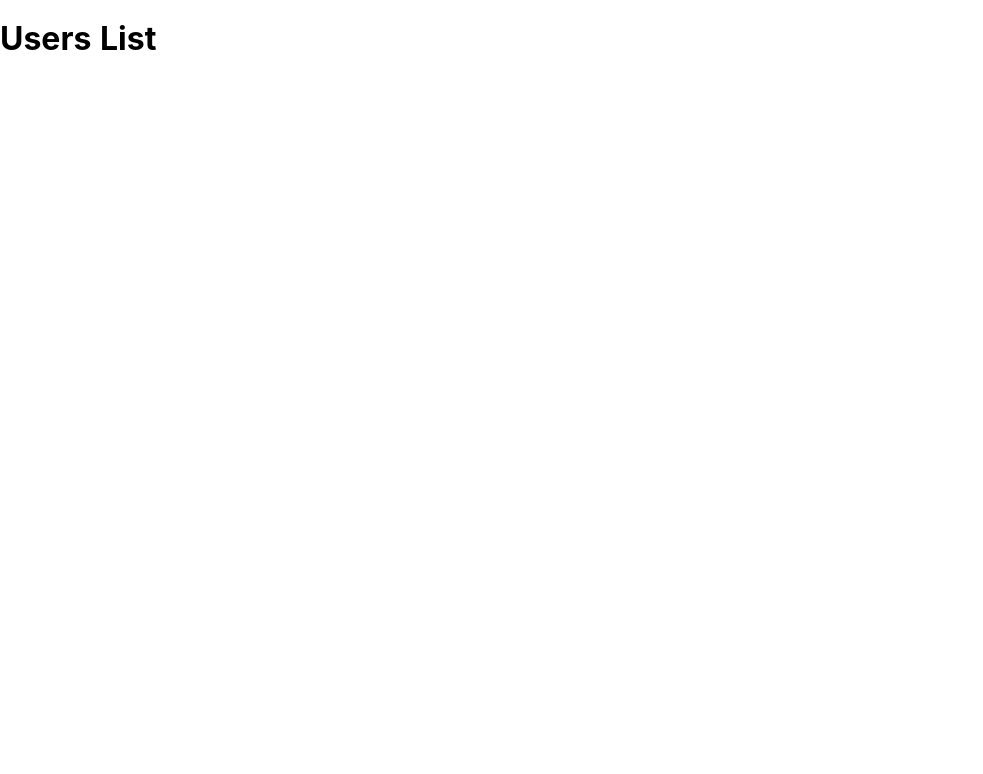
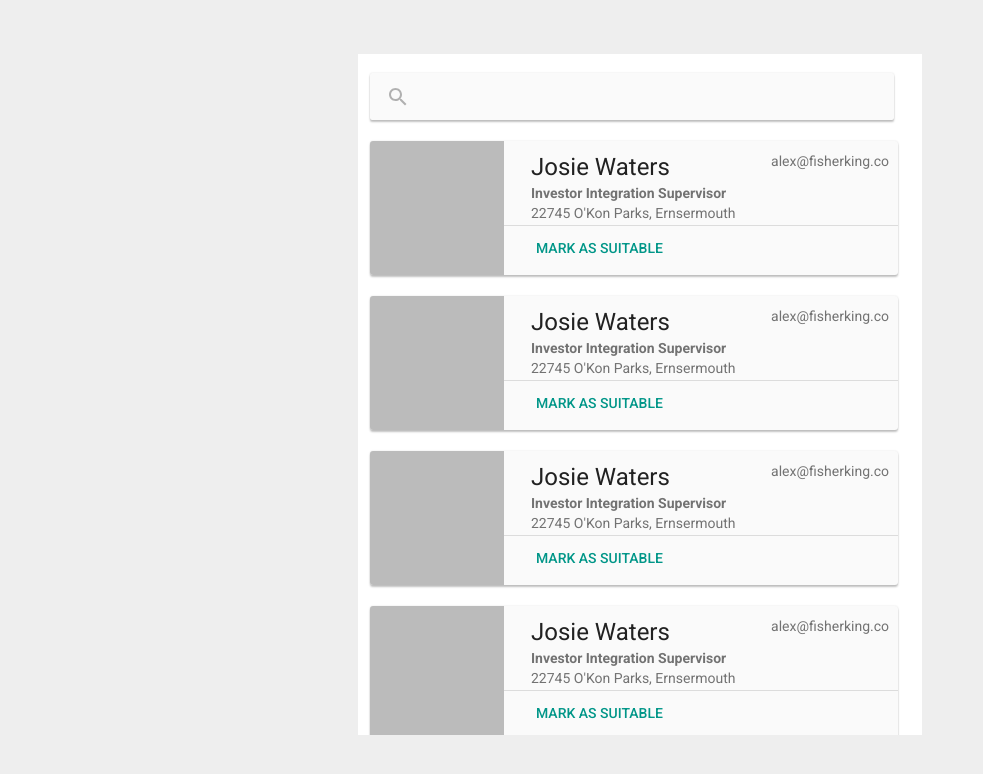
Before and after one commit to sharoneh/profile-search, a Nuxt app: page / in a window 1280 px wide. Shown: the top 774 px of the page, without its empty margins (0-983 px from the left). Built offline with nearby package versions, Linux system fonts and the light colour scheme.

Commit message:
base styling

```diff
--- /dev/null
+++ b/components/UserItem.vue
@@ -0,0 +1,117 @@
+<template>
+  <li class="user-item">
+    <div class="user-avatar"></div>
+
+    <div class="user-content">
+      <div class="user-info">
+        <h2 class="name">Josie Waters</h2>
+
+        <h3 class="position">Investor Integration Supervisor</h3>
+
+        <p class="email">alex@fisherking.co</p>
+
+        <address class="address">22745 O'Kon Parks, Ernsermouth</address>
+      </div>
+
+      <button class="action">Mark as suitable</button>
+    </div>
+  </li>
+</template>
+
+<script>
+export default {
+  name: 'UserItem',
+}
+</script>
+
+<style lang="scss" scoped>
+.user-item {
+  background-color: #fafafa;
+  background: #fafafa;
+  box-shadow: 0 0 2px rgba(0, 0, 0, 0.12), 0 2px 2px rgba(0, 0, 0, 0.24);
+  border-radius: 3px;
+  display: flex;
+  margin-bottom: 21px;
+  overflow: hidden;
+
+  .user-avatar {
+    background-color: #bbb;
+    max-width: 134px;
+    flex-grow: 1;
+  }
+
+  .user-content {
+    flex-grow: 1;
+    display: flex;
+    flex-direction: column;
+
+    * {
+      margin: 0;
+      cursor: default;
+    }
+
+    .user-info {
+      padding: 10px 10px 1.5px 27px;
+      position: relative;
+      border-bottom: 1px solid rgba(0, 0, 0, 0.12);
+
+      .name {
+        font-weight: normal;
+        font-size: 24px;
+        line-height: 32px;
+        color: rgba(0, 0, 0, 0.87);
+      }
+
+      .position,
+      .address,
+      .email {
+        color: rgba(0, 0, 0, 0.543846);
+        font-size: 14px;
+        line-height: 20px;
+      }
+
+      .position {
+        font-weight: bold;
+      }
+
+      .email {
+        position: absolute;
+        top: 10px;
+        right: 9px;
+      }
+
+      .address {
+        font-style: normal;
+      }
+    }
+
+    .action {
+      border: none;
+      background: none;
+      outline: none;
+      height: 100%;
+      width: 100%;
+      text-transform: uppercase;
+      font-weight: 500;
+      font-size: 14px;
+      line-height: 16px;
+      text-align: left;
+      padding: 14.5px 32px 19px;
+      color: #009688;
+      cursor: pointer;
+      transition: ease-out 0.3s;
+
+      &:hover,
+      &:focus-visible {
+        background-color: rgba(0, 0, 0, 0.05);
+        transition: ease-out 0.3s;
+      }
+
+      &:active {
+        background-color: rgba(0, 0, 0, 0.2);
+        transition: ease-out 0.3s;
+      }
+    }
+  }
+}
+</style>
--- a/layouts/default.vue
+++ b/layouts/default.vue
@@ -6,10 +6,8 @@
 
 <style>
 html {
-  font-family: 'Source Sans Pro', -apple-system, BlinkMacSystemFont, 'Segoe UI',
-    Roboto, 'Helvetica Neue', Arial, sans-serif;
+  font-family: 'Roboto', sans-serif;
   font-size: 16px;
-  word-spacing: 1px;
   -ms-text-size-adjust: 100%;
   -webkit-text-size-adjust: 100%;
   -moz-osx-font-smoothing: grayscale;
@@ -17,39 +15,7 @@ html {
   box-sizing: border-box;
 }
 
-*,
-*::before,
-*::after {
+* {
   box-sizing: border-box;
-  margin: 0;
-}
-
-.button--green {
-  display: inline-block;
-  border-radius: 4px;
-  border: 1px solid #3b8070;
-  color: #3b8070;
-  text-decoration: none;
-  padding: 10px 30px;
-}
-
-.button--green:hover {
-  color: #fff;
-  background-color: #3b8070;
-}
-
-.button--grey {
-  display: inline-block;
-  border-radius: 4px;
-  border: 1px solid #35495e;
-  color: #35495e;
-  text-decoration: none;
-  padding: 10px 30px;
-  margin-left: 15px;
-}
-
-.button--grey:hover {
-  color: #fff;
-  background-color: #35495e;
 }
 </style>
--- a/nuxt.config.js
+++ b/nuxt.config.js
@@ -13,7 +13,17 @@ export default {
       { name: 'viewport', content: 'width=device-width, initial-scale=1' },
       { hid: 'description', name: 'description', content: '' },
     ],
-    link: [{ rel: 'icon', type: 'image/x-icon', href: '/favicon.ico' }],
+    link: [
+      { rel: 'icon', type: 'image/x-icon', href: '/favicon.ico' },
+      {
+        rel: 'preconnect',
+        href: 'https://fonts.gstatic.com'
+      },
+      {
+        rel: 'stylesheet',
+        href: 'https://fonts.googleapis.com/css2?family=Roboto:wght@400;500;700&display=swap'
+      }
+    ],
   },
 
   // Global CSS: https://go.nuxtjs.dev/config-css
--- a/pages/index.vue
+++ b/pages/index.vue
@@ -1,11 +1,117 @@
 <template>
-  <div class="page">
-    <h1>Users List</h1>
+  <div class="page-container">
+    <div class="list-container">
+      <div class="input-wrapper">
+        <input class="search-input" type="search" />
+      </div>
+
+      <div class="list">
+        <ul>
+          <user-item />
+          <user-item />
+          <user-item />
+          <user-item />
+          <user-item />
+        </ul>
+      </div>
+    </div>
   </div>
 </template>
 
 <script>
-export default {}
+import UserItem from '@/components/UserItem'
+
+export default {
+  components: { UserItem },
+}
 </script>
 
-<style lang="scss" scoped></style>
+<style lang="scss" scoped>
+.page-container {
+  background-color: #eee;
+  height: 100vh;
+  display: flex;
+  flex-direction: column;
+  align-items: center;
+  justify-content: center;
+  padding: 20px;
+
+  .list-container {
+    background-color: #fff;
+    max-width: 564px;
+    width: 100%;
+    margin: 34px 0 45px;
+    padding: 25px 12px 0 10px;
+    overflow: hidden;
+    position: relative;
+
+    .input-wrapper {
+      position: absolute;
+      top: 0;
+      left: 0;
+      width: 100%;
+      padding: 19px 28px 0 12px;
+      z-index: 1;
+
+      &:before {
+        content: '';
+        height: 24px;
+        width: 24px;
+        mask-image: url(/assets/search.svg);
+        background: #000;
+        opacity: 0.54;
+        position: absolute;
+        top: 31px;
+        left: 28px;
+      }
+
+      .search-input {
+        width: 100%;
+        background: #fafafa;
+        border: none;
+        border-radius: 2px;
+        box-shadow: 0 0 2px rgba(0, 0, 0, 0.12), 0 2px 2px rgba(0, 0, 0, 0.24);
+        font-size: 24px;
+        line-height: 28px;
+        color: rgba(0, 0, 0, 0.75);
+        padding: 12px 10px 7px 50px;
+        outline: none;
+
+        &::-webkit-search-cancel-button {
+          -webkit-appearance: none;
+        }
+      }
+    }
+
+    .list {
+      height: 100%;
+      overflow: auto;
+      padding-right: 10px;
+
+      ul {
+        margin: 0;
+        padding: 0 2px;
+        padding-top: 62px;
+        list-style: none;
+      }
+    }
+  }
+}
+
+::-webkit-scrollbar {
+  width: 4px;
+}
+
+::-webkit-scrollbar-track {
+  width: 1px;
+  border: 1px solid white;
+  border-left-width: 2px;
+  background-color: rgba(0, 0, 0, 0.16);
+  margin-bottom: 10px;
+}
+
+::-webkit-scrollbar-thumb {
+  background: #4d4d4d;
+  border-radius: 2px;
+}
+</style>
```
Also changed, not shown: static/assets/search.svg (added).
